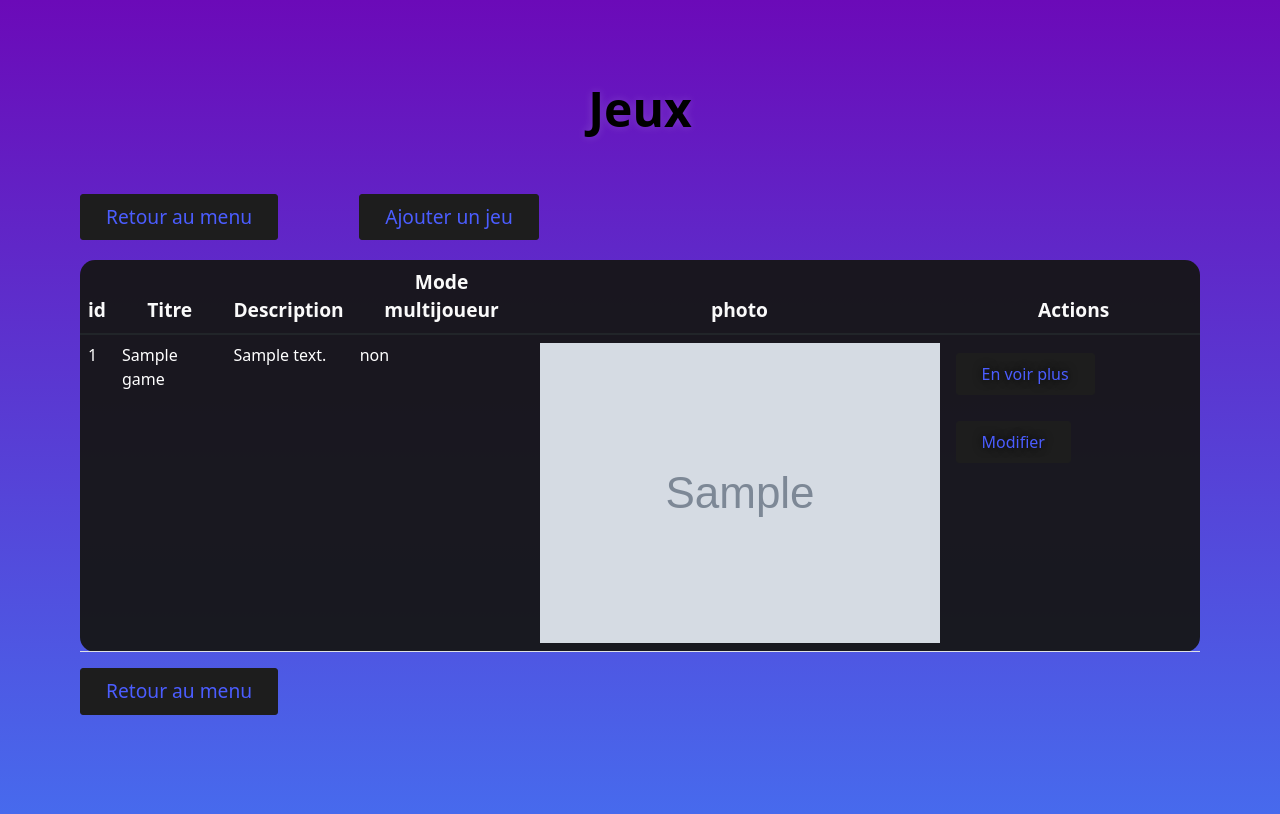
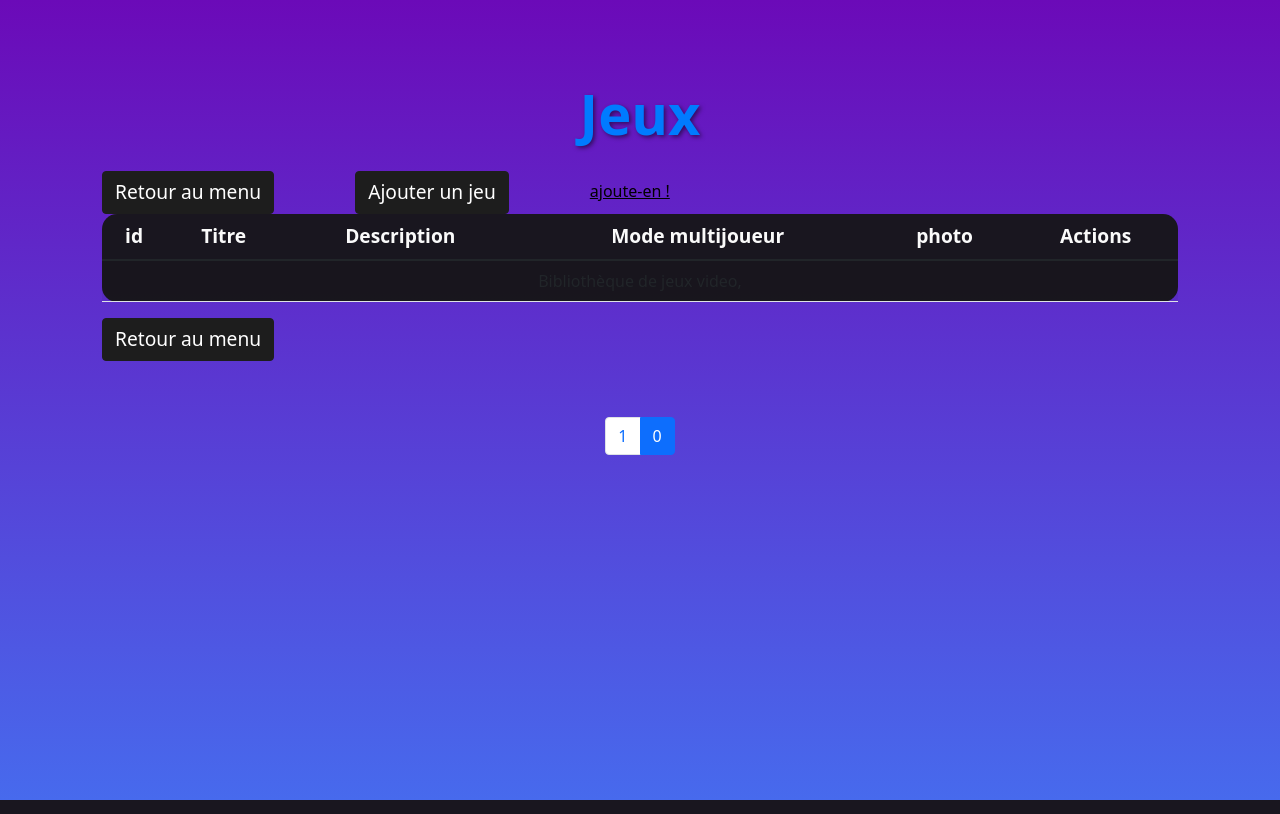
Before and after one commit to RandyVV/gamefriendz-back, a Symfony app: template templates/BackOffice/game/index.html.twig in a window 1280 px wide. Run offline with Twig, Linux system fonts and the light colour scheme; the template is opened without the code that fills it: most values are stand-ins (such as "Sample title", 1, 10 or a date in 2020); grey boxes marked "Sample" are stand-in pictures; some libraries are stand-ins or nearby versions.

Commit message:
amélioration du backoffice

```diff
--- a/composer.json
+++ b/composer.json
@@ -11,6 +11,7 @@
         "doctrine/doctrine-bundle": "^2.7",
         "doctrine/doctrine-migrations-bundle": "^3.2",
         "doctrine/orm": "^2.13",
+        "knplabs/knp-paginator-bundle": "^5.9",
         "lexik/jwt-authentication-bundle": "^2.16",
         "nelmio/cors-bundle": "^2.2",
         "phpdocumentor/reflection-docblock": "^5.3",
--- a/config/bundles.php
+++ b/config/bundles.php
@@ -16,4 +16,5 @@
     Doctrine\Bundle\FixturesBundle\DoctrineFixturesBundle::class => ['dev' => true, 'test' => true],
     Nelmio\CorsBundle\NelmioCorsBundle::class => ['all' => true],
     Lexik\Bundle\JWTAuthenticationBundle\LexikJWTAuthenticationBundle::class => ['all' => true],
+    Knp\Bundle\PaginatorBundle\KnpPaginatorBundle::class => ['all' => true],
 ];
--- a/src/Controller/BackOffice/MainController.php
+++ b/src/Controller/BackOffice/MainController.php
@@ -13,7 +13,7 @@
      */
     public function index(): Response
     {
-        return $this->render('main/index.html.twig', [
+        return $this->render('BackOffice/main/index.html.twig', [
             'controller_name' => 'MainController',
         ]);
     }
--- a/templates/BackOffice/game/edit.html.twig
+++ b/templates/BackOffice/game/edit.html.twig
@@ -6,11 +6,11 @@
 <div class="PageEditNew">
     <h1 class="Pageh1">Modifier {{ game.title }}</h1>
 
-    {{ include('game/_form.html.twig') }}
+    {{ include('BackOffice/game/_form.html.twig') }}
 
     <div class="d-flex justify-content-end">
         <div class="mx-1">
-            {{ include('game/_delete_form.html.twig') }}
+            {{ include('BackOffice/game/_delete_form.html.twig') }}
         </div>
         <a class="btn btn-secondary mx-1" href="{{ path('app_backoffice_game_index') }}">Retour à la liste</a>
     </div>
--- a/templates/BackOffice/game/index.html.twig
+++ b/templates/BackOffice/game/index.html.twig
@@ -1,46 +1,65 @@
 {% extends 'base.html.twig' %}
 
-{% block title %}Jeux{% endblock %}
+{% block title %}Jeux
+{% endblock %}
 
 {% block body %}
-<div class="PageGames">
-    <h1 class="Pageh1">Jeux</h1>
+	<div class="container PageGames">
+		<div class="text-center">
+			<h1 class="display-4 mb-4" style="color: #007bff; font-weight: bold; text-shadow: 2px 2px 4px rgba(0, 0, 0, 0.5);">Jeux</h1>
+		</div>
 
-    <a class="footer btn btnn btn-primary" href="{{ path('app_backoffice_main') }}">Retour au menu</a>
-    <a class="footer btn btnn btn-primary" href="{{ path('app_backoffice_game_new') }}">Ajouter un jeu</a>
+		<a class="footer btn btn-primary" href="{{ path('app_backoffice_main') }}">Retour au menu</a>
+		<a class="footer btn btn-primary" href="{{ path('app_backoffice_game_new') }}">Ajouter un jeu</a>
 
-    <table class="table">
+		<table class="table table-striped">
 			<thead>
 				<tr>
-                <th>id</th>
-                <th>Titre</th>
-                <th>Description</th>
-                <th>Mode multijoueur</th>
-                <th>photo</th>
-                <th>Actions</th>
+					<th class="text-center">id</th>
+					<th class="text-center">Titre</th>
+					<th class="text-center">Description</th>
+					<th class="text-center">Mode multijoueur</th>
+					<th class="text-center">photo</th>
+					<th class="text-center">Actions</th>
 				</tr>
 			</thead>
 			<tbody>
-        {% for game in games %}
+				{% for game in pagination %}
 					<tr>
-                <td>{{ game.id }}</td>
-                <td>{{ game.title }}</td>
-                <td>{{ game.description }}</td>
-                <td>{{ game.hasMultiplayerMode ? 'oui' : 'non' }}</td>
-                <td> <img src={{ game.picture }}></td>
-                <td>
-                    <a class="linksGame btn btnn btn-primary" href="{{ path('app_backoffice_game_show', {'id': game.id}) }}">En voir plus</a>
-                    <a class="linksGame btn btnn btn-primary" href="{{ path('app_backoffice_game_edit', {'id': game.id}) }}">Modifier</a>
+						<td class="text-center">{{ game.id }}</td>
+						<td class="text-center">{{ game.title }}</td>
+						<td class="text-center">{{ game.description }}</td>
+						<td class="text-center">{{ game.hasMultiplayerMode ? 'oui' : 'non' }}</td>
+						<td class="text-center">
+							<img src={{ game.picture }}></td>
+						<td class="text-center">
+							<a class="btn btn-primary" href="{{ path('app_backoffice_game_show', {'id': game.id}) }}">En voir plus</a>
+							<a class="btn btn-secondary" href="{{ path('app_backoffice_game_edit', {'id': game.id}) }}">Modifier</a>
 						</td>
 					</tr>
 				{% else %}
 					<tr>
-                <td colspan="6">Bibliothèque de jeux vide, </td> <a href="{{ path('app_backoffice_game_new') }}">ajoute-en !</a>
+						<td colspan="6" class="text-center">Bibliothèque de jeux video,
+						</td>
+						<a href="{{ path('app_backoffice_game_new') }}">ajoute-en !</a>
 					</tr>
 				{% endfor %}
 			</tbody>
 		</table>
 
-    <a class="footer btn btnn btn-primary" href="{{ path('app_backoffice_main') }}">Retour au menu</a>
+		<a class="footer btn btn-primary" href="{{ path('app_backoffice_main') }}">Retour au menu</a>
 	</div>
+
+	<div class="d-flex justify-content-center mt-4">
+		<nav aria-label="Page navigation">
+			<ul class="pagination">
+				{% for i in 1..pagination.pageCount %}
+					<li class="page-item{% if i == pagination.currentPageNumber %} active{% endif %}">
+						<a class="page-link" href="{{ path('app_backoffice_game_index', {'page': i}) }}">{{ i }}</a>
+					</li>
+				{% endfor %}
+			</ul>
+		</nav>
+	</div>
+
 {% endblock %}
--- a/templates/BackOffice/game/new.html.twig
+++ b/templates/BackOffice/game/new.html.twig
@@ -6,7 +6,7 @@
 <div class="PageEditNew">
     <h1>Ajouter un jeu</h1>
 
-    {{ include('game/_form.html.twig') }}
+    {{ include('BackOffice/game/_form.html.twig') }}
 
     <div class="d-flex justify-content-end">
         <a class="btn btn-secondary mx-1" href="{{ path('app_backoffice_game_index') }}">Retour à la liste</a>
--- a/templates/BackOffice/platform/edit.html.twig
+++ b/templates/BackOffice/platform/edit.html.twig
@@ -6,12 +6,12 @@
 <div class="PageEditNew">
     <h1 class="Pageh1">Modifier {{ platform.name }}</h1>
 
-    {{ include('platform/_form.html.twig', {'button_label': 'Modifier'}) }}
+    {{ include('BackOffice/platform/_form.html.twig', {'button_label': 'Modifier'}) }}
 
 
     <div class="d-flex justify-content-end">
         <div class="mx-1">
-            {{ include('platform/_delete_form.html.twig') }}
+            {{ include('BackOffice/platform/_delete_form.html.twig') }}
         </div>
         <a class="btn btn-secondary mx-1" href="{{ path('app_backoffice_platform_index') }}">Retour à la liste</a>
     </div>
--- a/templates/BackOffice/platform/new.html.twig
+++ b/templates/BackOffice/platform/new.html.twig
@@ -6,7 +6,7 @@
 <div class="PageEditNew">
     <h1>Ajouter une nouvelle plateforme</h1>
 
-    {{ include('platform/_form.html.twig') }}
+    {{ include('BackOffice/platform/_form.html.twig') }}
 
     <div class="d-flex justify-content-end">
         <a class="btn btn-secondary mx-1" href="{{ path('app_backoffice_platform_index') }}">Retour à la liste</a>
--- a/templates/BackOffice/platform/show.html.twig
+++ b/templates/BackOffice/platform/show.html.twig
@@ -22,6 +22,6 @@
 
     <a class="btn btnn btn-primary" href="{{ path('app_backoffice_platform_edit', {'id': platform.id}) }}">Modifier</a>
 
-    {{ include('platform/_delete_form.html.twig') }}
+    {{ include('BackOffice/platform/_delete_form.html.twig') }}
 
 {% endblock %}
```
Also changed, not shown: src/Controller/BackOffice/GameController.php (+17 -8 lines), src/Controller/BackOffice/PlatformController.php (+4 -4 lines), templates/BackOffice/game/show.html.twig (+20 -14 lines), templates/BackOffice/main/index.html.twig (+16 -10 lines), templates/BackOffice/platform/index.html.twig (+22 -15 lines), templates/security/login.html.twig (+26 -13 lines), 2 other files. Lines whose indentation alone changed are shown as unchanged.
